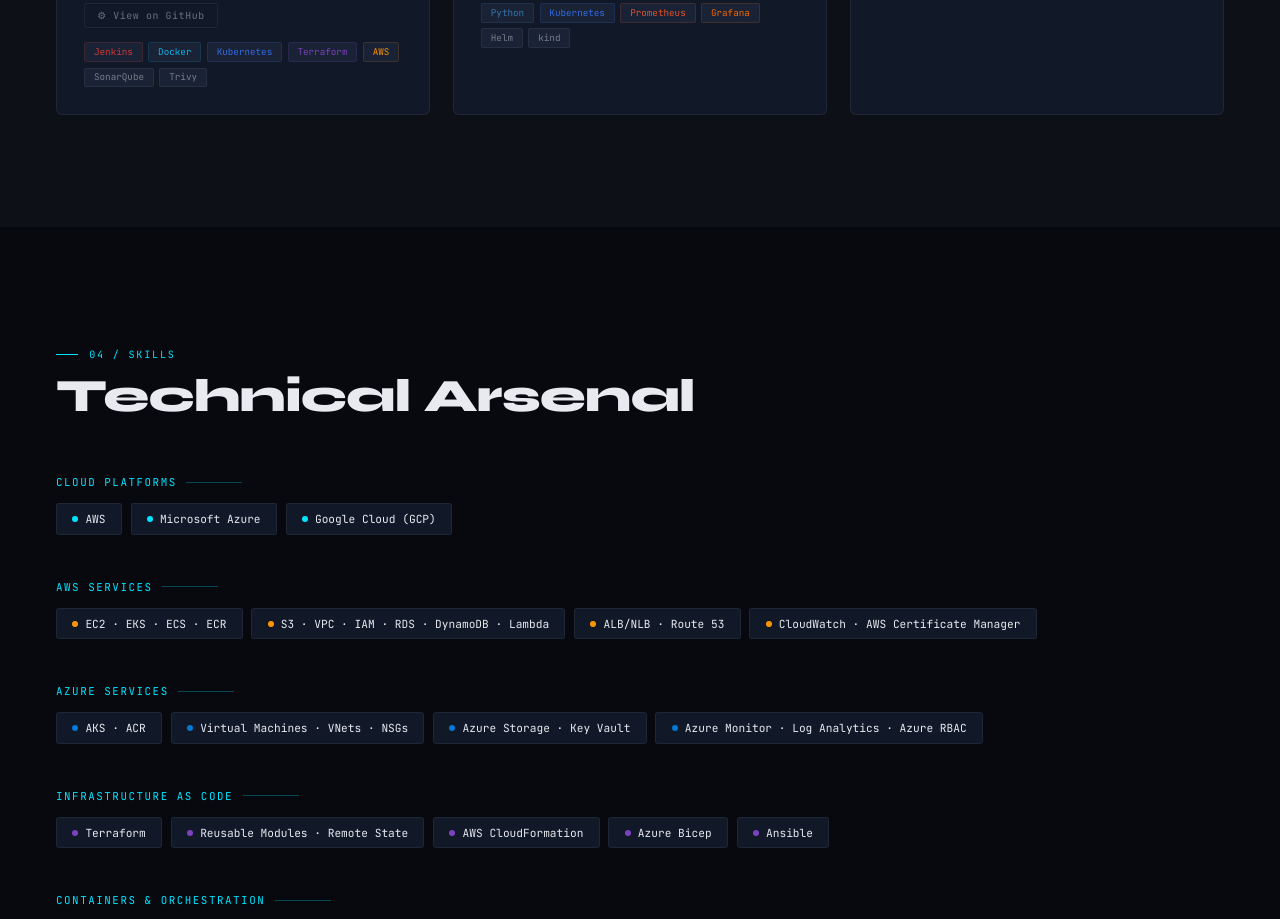
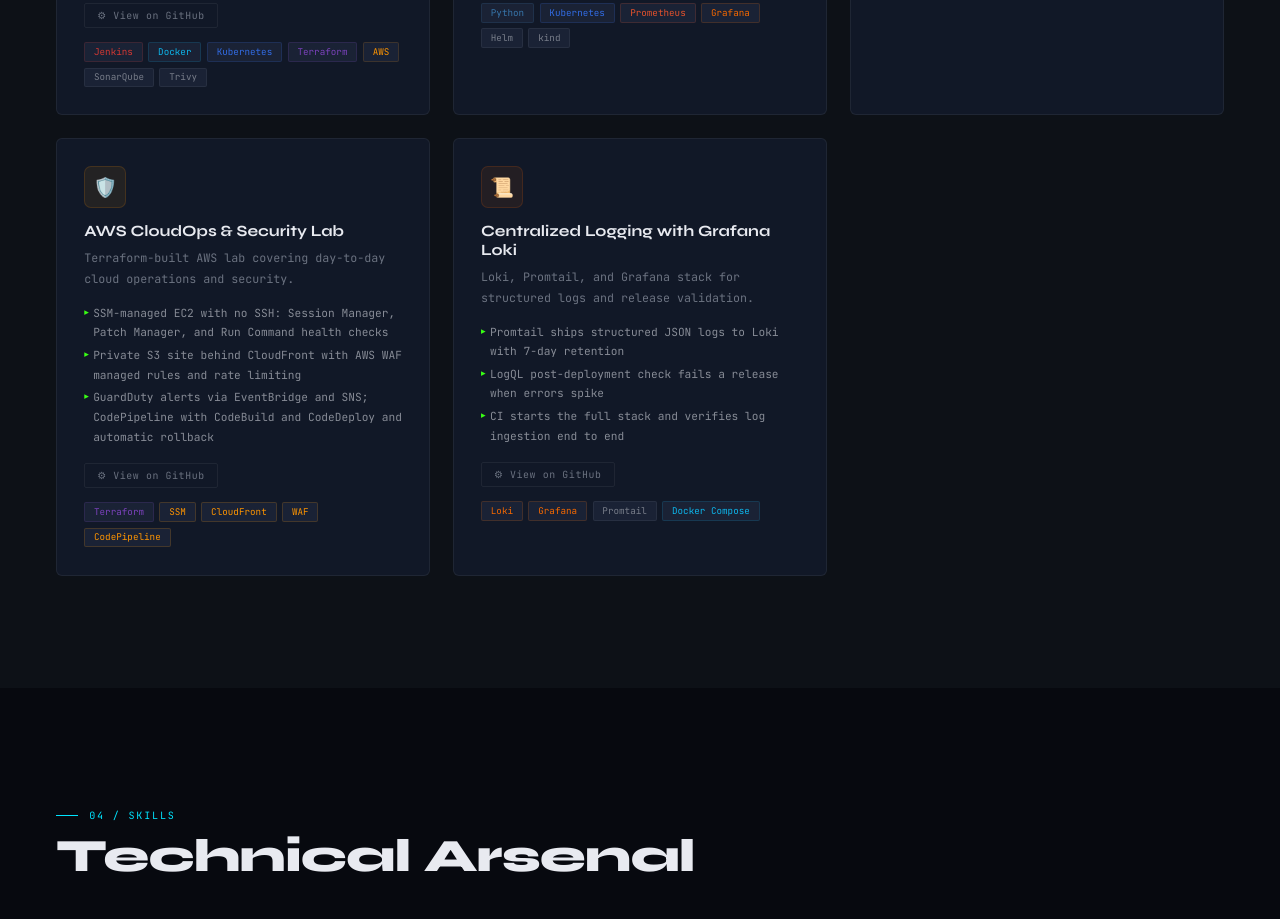
Before and after one commit to Md-Adheep/My_portofolio, a plain HTML site: page index.html in a window 1280 px wide. Shown: the part 4135-5054 px from the top of the page. Drawn offline with Linux system fonts and the light colour scheme; animation ran at ten frames a second.

Commit message:
Add AWS CloudOps and Loki logging projects
Co-Authored-By: Claude Opus 5.5 <noreply@anthropic.com>

```diff
--- a/index.html
+++ b/index.html
@@ -485,6 +485,49 @@ footer{padding:1.65rem 3.5rem;border-top:1px solid var(--border);display:flex;ju
       </div>
     </div>
 
+    <!-- PROJECT 4 - AWS CloudOps & Security Lab -->
+    <div class="pc reveal">
+      <div class="ph">
+        <div class="pic" style="background:rgba(255,149,0,.08);border-color:rgba(255,149,0,.15)">🛡️</div>
+      </div>
+      <div class="pn">AWS CloudOps &amp; Security Lab</div>
+      <div class="pd">Terraform-built AWS lab covering day-to-day cloud operations and security.</div>
+      <ul class="pbuls">
+        <li>SSM-managed EC2 with no SSH: Session Manager, Patch Manager, and Run Command health checks</li>
+        <li>Private S3 site behind CloudFront with AWS WAF managed rules and rate limiting</li>
+        <li>GuardDuty alerts via EventBridge and SNS; CodePipeline with CodeBuild and CodeDeploy and automatic rollback</li>
+      </ul>
+      <div class="plinks"><a href="https://github.com/Md-Adheep/aws-cloudops-security-lab" target="_blank" class="plink">⚙ View on GitHub</a></div>
+      <div class="pstack">
+        <span class="stag" style="color:#7b42bc;border-color:rgba(123,66,188,.18)">Terraform</span>
+        <span class="stag" style="color:#ff9500;border-color:rgba(255,149,0,.18)">SSM</span>
+        <span class="stag" style="color:#ff9500;border-color:rgba(255,149,0,.18)">CloudFront</span>
+        <span class="stag" style="color:#ff9500;border-color:rgba(255,149,0,.18)">WAF</span>
+        <span class="stag" style="color:#ff9500;border-color:rgba(255,149,0,.18)">CodePipeline</span>
+      </div>
+    </div>
+
+    <!-- PROJECT 5 - Centralized Logging with Loki -->
+    <div class="pc reveal">
+      <div class="ph">
+        <div class="pic" style="background:rgba(244,104,0,.08);border-color:rgba(244,104,0,.15)">📜</div>
+      </div>
+      <div class="pn">Centralized Logging with Grafana Loki</div>
+      <div class="pd">Loki, Promtail, and Grafana stack for structured logs and release validation.</div>
+      <ul class="pbuls">
+        <li>Promtail ships structured JSON logs to Loki with 7-day retention</li>
+        <li>LogQL post-deployment check fails a release when errors spike</li>
+        <li>CI starts the full stack and verifies log ingestion end to end</li>
+      </ul>
+      <div class="plinks"><a href="https://github.com/Md-Adheep/loki-centralized-logging" target="_blank" class="plink">⚙ View on GitHub</a></div>
+      <div class="pstack">
+        <span class="stag" style="color:#f46800;border-color:rgba(244,104,0,.18)">Loki</span>
+        <span class="stag" style="color:#f46800;border-color:rgba(244,104,0,.18)">Grafana</span>
+        <span class="stag">Promtail</span>
+        <span class="stag" style="color:#0db7ed;border-color:rgba(13,183,237,.15)">Docker Compose</span>
+      </div>
+    </div>
+
   </div>
 </section>
 
```
